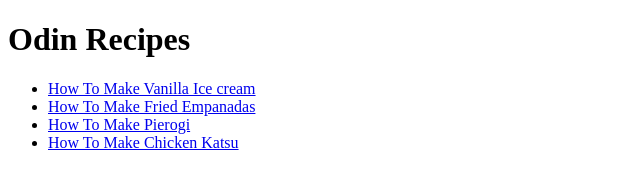
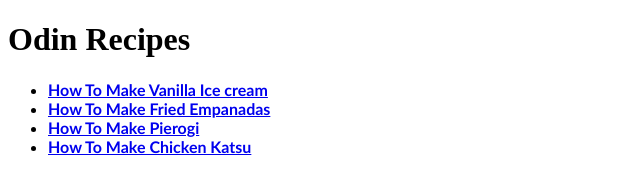
Before and after one commit to SpaceLemonGlobber/odin-recipes, a plain HTML site: page index.html in a window 1280 px wide. Shown: the whole page, without its empty margins (0-640 px from the left). Drawn offline with Linux system fonts and the light colour scheme.

Commit message:
added css file and linked it

```diff
--- /dev/null
+++ b/css/styles.css
@@ -0,0 +1,4 @@
+ul {
+    font-family: 'Gill Sans', 'Gill Sans MT', Calibri, 'Trebuchet MS', sans-serif;
+    font-weight: 900;
+}
--- a/index.html
+++ b/index.html
@@ -3,6 +3,7 @@
 <head>
     <meta charset="utf-8">
     <title>Odin Recipes</title>
+    <link rel="stylesheet" href="css/styles.css">
 </head>
 <body>
     <h1>Odin Recipes</h1>
```
